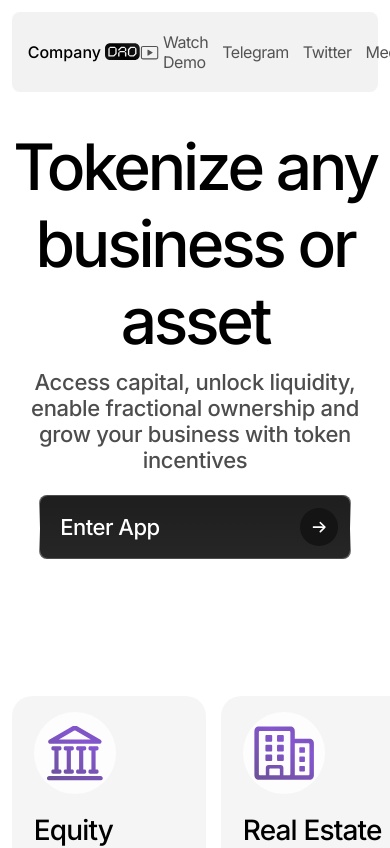
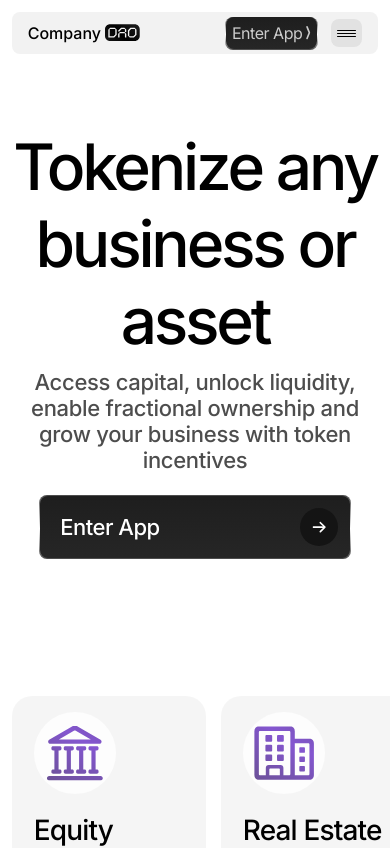
Before and after one commit to DiOnEasy/-ompany-dao, a React (Create React App) app: page / in a window 390 px wide. Shown: the top 848 px of the page. Built offline with nearby package versions, Linux system fonts and the light colour scheme.

Commit message:
created mobile menu

```diff
--- a/src/components/header/header-nav/HeaderNav.module.css
+++ b/src/components/header/header-nav/HeaderNav.module.css
@@ -1,23 +1,18 @@
 .wrapper {
-    padding: 10px 16px;
+    padding: 5px 16px;
     background: #D4D4D44D;
     display: flex;
     align-items: center;
     justify-content: space-between;
     border-radius: 8px;
-    backdrop-filter: blur(10px); /* Это значение определяет силу размытия */
+    backdrop-filter: blur(10px);
     position: fixed;
     width: 1045px;
     box-sizing: border-box;
     z-index: 999;
 }
 
-/* .header{
-    position: fixed;
-    width: 100%;
-    max-width: 1045px;
-    z-index: 999;
-} */
+
 .logo {
     display: flex;
     align-items: center;
@@ -43,27 +38,76 @@
     column-gap: 4px;
 }
 
-.navbar a:last-child {
+.navbar .navbar__button {
     color: #CCCCCC;
     background: linear-gradient(180deg, #1E1E1E 0%, #262626 100%);
     padding: 6px;
     border-radius: 8px;
     display: flex;
     align-items: center;
-column-gap: 4px;
-position: relative;
+    column-gap: 4px;
+    position: relative;
 }
 
-.navbar a:last-child::after {
+.navbar .navbar__button::after {
     position: absolute;
-    top: -0.5px; bottom: -0.5px;
-    left: -0.5px; right: -0.5px;
-    background: linear-gradient( #4A4A4A 0%, #FFFFFF 52.63%, #4A4A4A 100%);
+    top: -0.5px;
+    bottom: -0.5px;
+    left: -0.5px;
+    right: -0.5px;
+    background: linear-gradient(#4A4A4A 0%, #FFFFFF 52.63%, #4A4A4A 100%);
     content: '';
     z-index: -1;
     border-radius: 8px;
 }
 
+.burger {
+    width: 31px;
+    height: 28px;
+    background: #e2e2e2;
+    border-radius: 8px;
+    display: flex;
+    flex-direction: column;
+    align-items: center;
+    row-gap: 2px;
+    justify-content: center;
+}
+
+.burger div {
+    height: 1px;
+    width: 19px;
+    background: #000;
+    border-radius: 8px;
+    position: relative;
+}
+
+.mobile__menu {
+    position: absolute;
+    top: 42px;
+    left: 0;
+    width: 100%;
+    box-sizing: border-box;
+    height:0;
+    display: flex;
+    flex-direction: column;
+    row-gap: 10px;
+    background: #d4d4d4f4;
+    border-radius: 8px;
+    font-weight: 500;
+    transition: all 1s ease-in-out;
+    overflow: hidden;
+}
+
+.active {
+    padding: 15px;
+    height: calc(100vh - 54px);
+    transition: all 1s ease-in-out;
+    opacity: 1;
+    display: flex;
+}
+
 @media (max-width: 1280px) {
-    .wrapper{width: 94%;}
+    .wrapper {
+        width: 94%;
+    }
 }
--- a/src/components/header/header-nav/HeaderNav.tsx
+++ b/src/components/header/header-nav/HeaderNav.tsx
@@ -1,9 +1,22 @@
-import s from './HeaderNav.module.css';
-
-
-
+import { useEffect, useState } from "react";
+import s from "./HeaderNav.module.css";
 
 export const HeaderNav = () => {
+  const [isTablet, setIsTablet] = useState(true);
+  const [mobileMenu, setMobileMenu] = useState(false);
+
+  useEffect(() => {
+    const handleResize = () => {
+      if (window.innerWidth <= 768) {
+        setIsTablet(true);
+      } else {
+        setIsTablet(false);
+      }
+    };
+    window.addEventListener("resize", handleResize);
+    return () => window.removeEventListener("resize", handleResize);
+  }, []);
+
   return (
     // <div className={s.header}>
     <div className={s.wrapper}>
@@ -12,16 +25,59 @@ export const HeaderNav = () => {
         <img src="/img/logo.svg" alt="" />
       </div>
       <div className={s.navbar}>
-            <a href=""><img src="/img/youtube.svg" alt="" />Watch Demo</a>
+        {!isTablet && (
+          <>
+            <a href="">
+              <img src="/img/youtube.svg" alt="" />
+              Watch Demo
+            </a>
             <a href="">Telegram</a>
             <a href="">Twitter</a>
             <a href="">Medium</a>
             <a href="">Get in touch</a>
-            <a href="">Enter App <img src="/img/small-arrow-right.svg" alt="" /></a>
+          </>
+        )}
+
+        <a className={s.navbar__button} href="">
+          Enter App <img src="/img/small-arrow-right.svg" alt="" />
+        </a>
+        {isTablet && (
+          <>
+            <div
+              onClick={() => setMobileMenu(!mobileMenu)}
+              className={s.burger}
+            >
+              <div></div>
+              <div></div>
+              <div></div>
+            </div>
+            <div
+              className={`${s.mobile__menu} ${
+                mobileMenu == true ? s.active : ""
+              }`}
+            >
+              <a onClick={() => setMobileMenu(!mobileMenu)} href="">
+                <img src="/img/youtube.svg" alt="" />
+                Watch Demo
+              </a>
+              <a onClick={() => setMobileMenu(!mobileMenu)} href="">
+                Telegram
+              </a>
+              <a onClick={() => setMobileMenu(!mobileMenu)} href="">
+                Twitter
+              </a>
+              <a onClick={() => setMobileMenu(!mobileMenu)} href="">
+                Medium
+              </a>
+              <a onClick={() => setMobileMenu(!mobileMenu)} href="">
+                Get in touch
+              </a>
+            </div>
+          </>
+        )}
       </div>
     </div>
 
     // </div>
-
   );
 };
```
Lines whose indentation alone changed are shown as unchanged.
